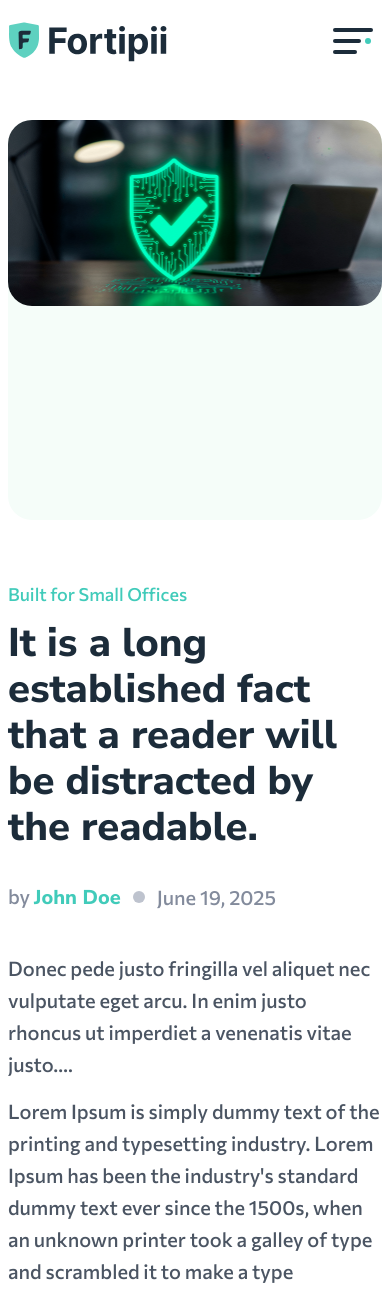
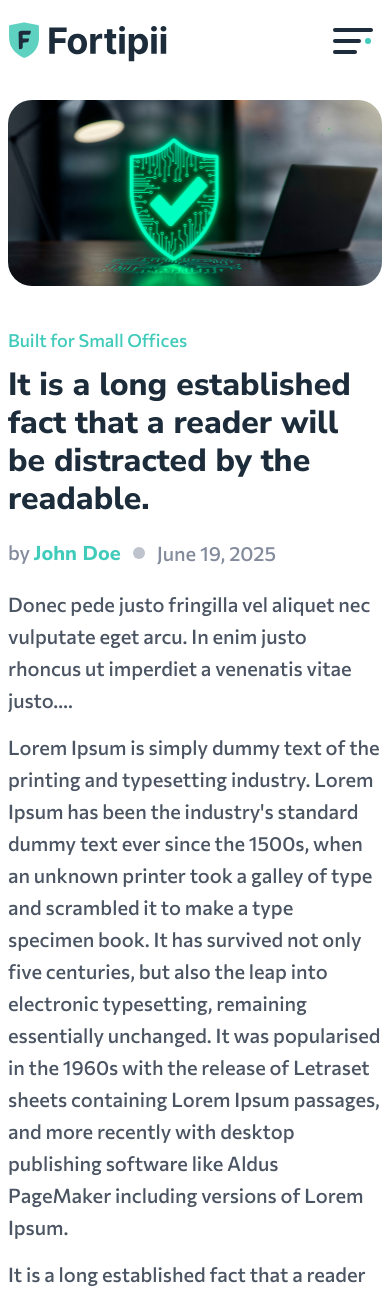
Before and after one commit to Manutiwari8890/fortipii, a React (Vite) app: page /blog/1 in a window 390 px wide. Shown: the top 1294 px of the page. Built offline with nearby package versions, Linux system fonts and the light colour scheme.

Commit message:
single blog responsive

```diff
--- a/src/Pages/SingleBlog.jsx
+++ b/src/Pages/SingleBlog.jsx
@@ -1,19 +1,19 @@
 function SingleBlog(){
     return (
         <>
-            <section className="py-10 mt-20 xl:mt-20 2xl:mt-25">
+            <section className="pt-10 pb-0 mt-15 md:py-10 lg:mt-20 xl:mt-20 2xl:mt-25">
                 <div className="container px-2 lg:px-5 mx-auto z-1">
-                    <div className="img-container bg-[#F5FDF9] rounded-3xl min-h-100 mb-15 xl:min-h-50 xl:mb-10 2xl:min-h-100 2xl:mb-15">
+                    <div className="img-container bg-[#F5FDF9] rounded-3xl min-h-40 mb-10 md:min-h-75 lg:min-h-100 xl:min-h-50 xl:mb-10 2xl:min-h-100 2xl:mb-15">
                         <img src="/assets/images/blog1.png" alt="It is a long established fact that a reader will be distracted by the readable." className="w-full h-full object-cover rounded-3xl" />
                     </div>
                     <p className="text-lg font-commissioner font-medium text-primary mb-3">Built for Small Offices</p>
-                    <h1 className="text-[40px] text-secondary leading-[46px] font-bold xl:text-[36px] xl:leading-[40px] 2xl:text-[40px] 2xl:leading-[46px]">It is a long established fact that a reader will be distracted by the readable.</h1>
-                    <div className="flex gap-3 items-center mt-8 mb-5 xl:mt-5 xl:mb-3 2xl:mt-8 2xl:mb-5">
+                    <h1 className="text-[32px] text-secondary leading-[38px] font-bold lg:text-[36px] xl:leading-[40px] 2xl:text-[40px] 2xl:leading-[46px]">It is a long established fact that a reader will be distracted by the readable.</h1>
+                    <div className="flex gap-3 items-center mt-5 mb-3  lg:mt-5 lg:mb-3 2xl:mt-8 2xl:mb-5">
                         <p className="text-xl text-[#838B9C] font-commissioner">by <span className="text-primary">John Doe</span></p>
                         <span className="inline-block bg-[#BEC3CE] w-3 h-3 rounded-full"></span>
                         <p className="text-xl text-[#838B9C] font-commissioner">June 19, 2025</p>
                     </div>
-                    <div className="pt-5 dynamic-content xl:pt-2 2xl:pt-5">
+                    <div className="pt-2 dynamic-content xl:pt-2 2xl:pt-5">
                         <p>Donec pede justo fringilla vel aliquet nec vulputate eget arcu. In enim justo rhoncus ut imperdiet a venenatis vitae justo….</p>
                         <p>Lorem Ipsum is simply dummy text of the printing and typesetting industry. Lorem Ipsum has been the industry's standard dummy text ever since the 1500s, when an unknown printer took a galley of type and scrambled it to make a type specimen book. It has survived not only five centuries, but also the leap into electronic typesetting, remaining essentially unchanged. It was popularised in the 1960s with the release of Letraset sheets containing Lorem Ipsum passages, and more recently with desktop publishing software like Aldus PageMaker including versions of Lorem Ipsum.</p>
                         <p>It is a long established fact that a reader will be distracted by the readable content of a page when looking at its layout. The point of using Lorem Ipsum is that it has a more-or-less normal distribution of letters, as opposed to using 'Content here, content here', making it look like readable English. Many desktop publishing packages and web page editors now use Lorem Ipsum as their default model text, and a search for 'lorem ipsum' will uncover many web sites still in their infancy. Various versions have evolved over the years, sometimes by accident, sometimes on purpose (injected humour and the like).</p>
```
